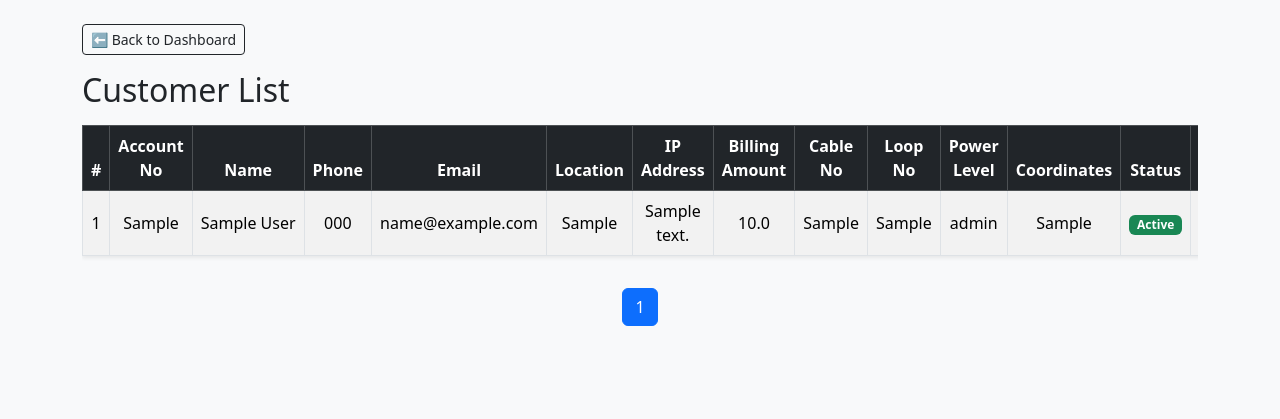
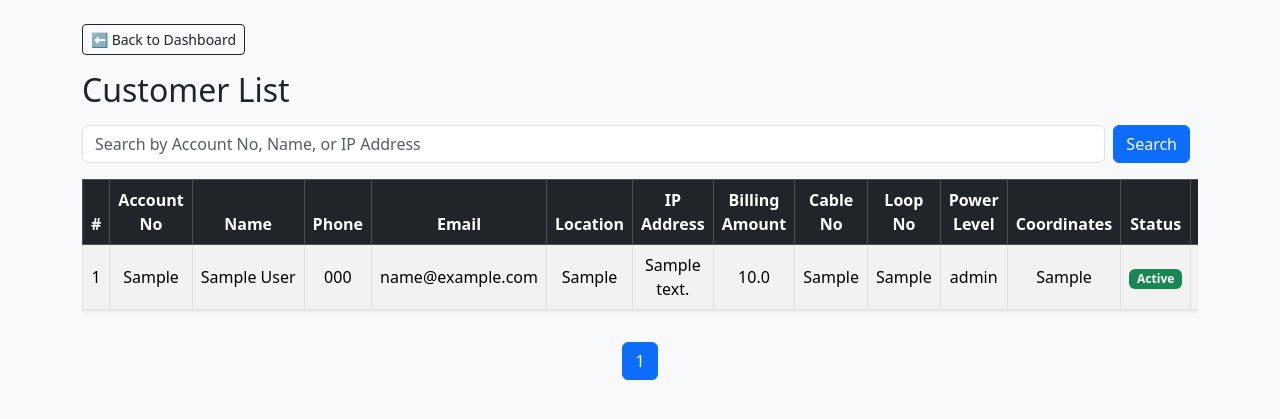
Before and after one commit to sakwasilas/wif_system, a Flask app: page /customers in a window 1280 px wide. Shown: the top 419 px of the page. Run offline with Flask 3, Linux system fonts and the light colour scheme; the visitor is signed in with stand-in values (Sample User, id 1); tables that the repository leaves empty hold one stand-in row (values such as "Sample post").

Commit message:
added search button

```diff
--- a/app.py
+++ b/app.py
@@ -413,6 +413,46 @@ def mark_paid(ip_address):
         db.close()
     return redirect(url_for("list_customers"))
 
+
+''' my search criteria'''
+@app.route("/customers", methods=["GET"])
+def list_customers():
+    if not session.get("user_id"):
+        return redirect(url_for("login"))
+
+    db = SessionLocal()
+    try:
+        query = db.query(Customer).options(joinedload(Customer.network))
+
+        # Get search term
+        search_term = request.args.get("search", "").strip()
+
+        if search_term:
+            query = query.filter(
+                (Customer.account_no.ilike(f"%{search_term}%")) |
+                (Customer.name.ilike(f"%{search_term}%")) |
+                (Customer.ip_address.ilike(f"%{search_term}%"))
+            )
+
+        # Pagination
+        page = int(request.args.get("page", 1))
+        per_page = 5
+        total = query.count()
+        customers = query.offset((page - 1) * per_page).limit(per_page).all()
+        has_next = total > page * per_page
+    finally:
+        db.close()
+
+    return render_template(
+        "admin/list_customer.html",
+        customers=customers,
+        page=page,
+        total=total,
+        has_next=has_next,
+        search_term=search_term
+    )
+
+
 # ==================== DAILY STATUS CHECK ====================
 def daily_status_check():
     today = datetime.utcnow()
--- a/templates/admin/list_customer.html
+++ b/templates/admin/list_customer.html
@@ -21,6 +21,17 @@
     </div>
 
     <h2 class="mb-3">Customer List</h2>
+
+    <!-- 🔍 Search Form -->
+    <form method="get" action="{{ url_for('list_customers') }}" class="mb-3 d-flex">
+        <input type="text" name="search" class="form-control me-2"
+               placeholder="Search by Account No, Name, or IP Address"
+               value="{{ search_term }}">
+        <button type="submit" class="btn btn-primary me-2">Search</button>
+        {% if search_term %}
+          <a href="{{ url_for('list_customers') }}" class="btn btn-secondary">Reset</a>
+        {% endif %}
+    </form>
 
     <div class="table-responsive">
         <table class="table table-striped table-bordered shadow-sm table-hover align-middle text-center">
@@ -91,19 +102,19 @@
         <ul class="pagination justify-content-center flex-wrap">
             {% if page > 1 %}
             <li class="page-item">
-                <a class="page-link" href="{{ url_for('list_customers', page=page-1) }}">Previous</a>
+                <a class="page-link" href="{{ url_for('list_customers', page=page-1, search=search_term) }}">Previous</a>
             </li>
             {% endif %}
 
             {% for p in range(1, (total // per_page) + 2) %}
             <li class="page-item {% if p == page %}active{% endif %}">
-                <a class="page-link" href="{{ url_for('list_customers', page=p) }}">{{ p }}</a>
+                <a class="page-link" href="{{ url_for('list_customers', page=p, search=search_term) }}">{{ p }}</a>
             </li>
             {% endfor %}
 
             {% if has_next %}
             <li class="page-item">
-                <a class="page-link" href="{{ url_for('list_customers', page=page+1) }}">Next</a>
+                <a class="page-link" href="{{ url_for('list_customers', page=page+1, search=search_term) }}">Next</a>
             </li>
             {% endif %}
         </ul>
```
